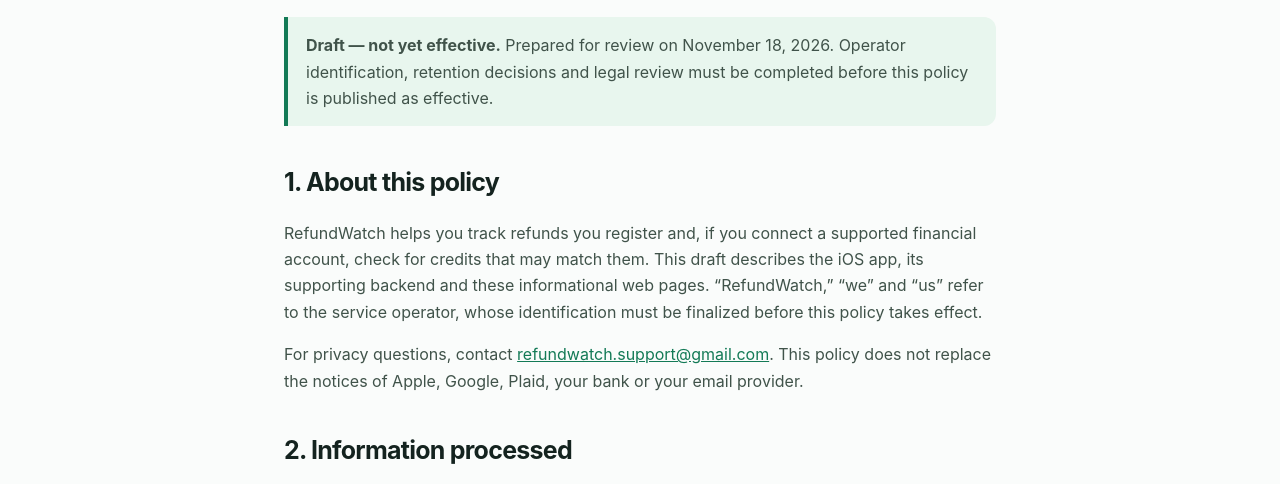
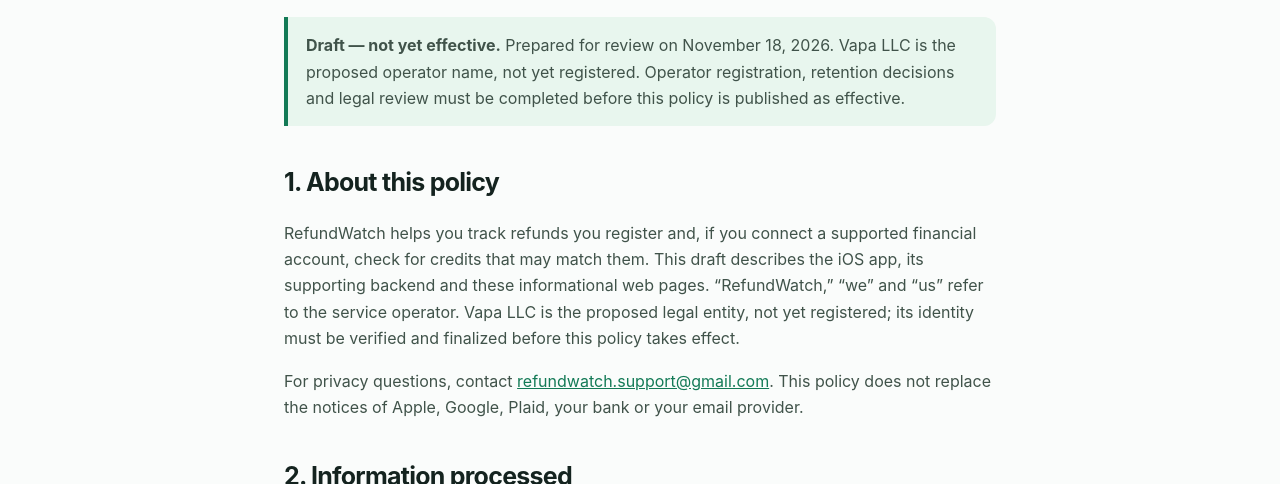
Before and after one commit to vladlemberg/refundwatch-website, a plain HTML site: page privacy.html in a window 1280 px wide. Shown: the part 246-730 px from the top of the page. Drawn offline with Linux system fonts and the light colour scheme.

Commit message:
Legal drafts: name proposed Vapa LLC operator without claiming registration

```diff
--- a/privacy.html
+++ b/privacy.html
@@ -20,14 +20,14 @@
     <article class="wrap content">
       <div class="eyebrow">Legal</div>
       <h1>Privacy Policy</h1>
-      <p class="note"><strong>Draft — not yet effective.</strong> Prepared for review on November 18, 2026. Operator identification, retention decisions and legal review must be completed before this policy is published as effective.</p>
+      <p class="note"><strong>Draft — not yet effective.</strong> Prepared for review on November 18, 2026. Vapa LLC is the proposed operator name, not yet registered. Operator registration, retention decisions and legal review must be completed before this policy is published as effective.</p>
       <!-- PUBLICATION BLOCKERS: Confirm the operator's legal name and any required mailing address;
            approve retention for connection history, deletion markers, backups and support correspondence;
            confirm applicable privacy-rights procedures, third-party disclosures and the effective date.
            This review draft must not be merged to the GitHub Pages deployment branch as a final policy. -->
 
       <h2 id="scope">1. About this policy</h2>
-      <p>RefundWatch helps you track refunds you register and, if you connect a supported financial account, check for credits that may match them. This draft describes the iOS app, its supporting backend and these informational web pages. “RefundWatch,” “we” and “us” refer to the service operator, whose identification must be finalized before this policy takes effect.</p>
+      <p>RefundWatch helps you track refunds you register and, if you connect a supported financial account, check for credits that may match them. This draft describes the iOS app, its supporting backend and these informational web pages. “RefundWatch,” “we” and “us” refer to the service operator. Vapa LLC is the proposed legal entity, not yet registered; its identity must be verified and finalized before this policy takes effect.</p>
       <p>For privacy questions, contact <a href="mailto:refundwatch.support@gmail.com">refundwatch.support@gmail.com</a>. This policy does not replace the notices of Apple, Google, Plaid, your bank or your email provider.</p>
 
       <h2 id="information">2. Information processed</h2>
```
